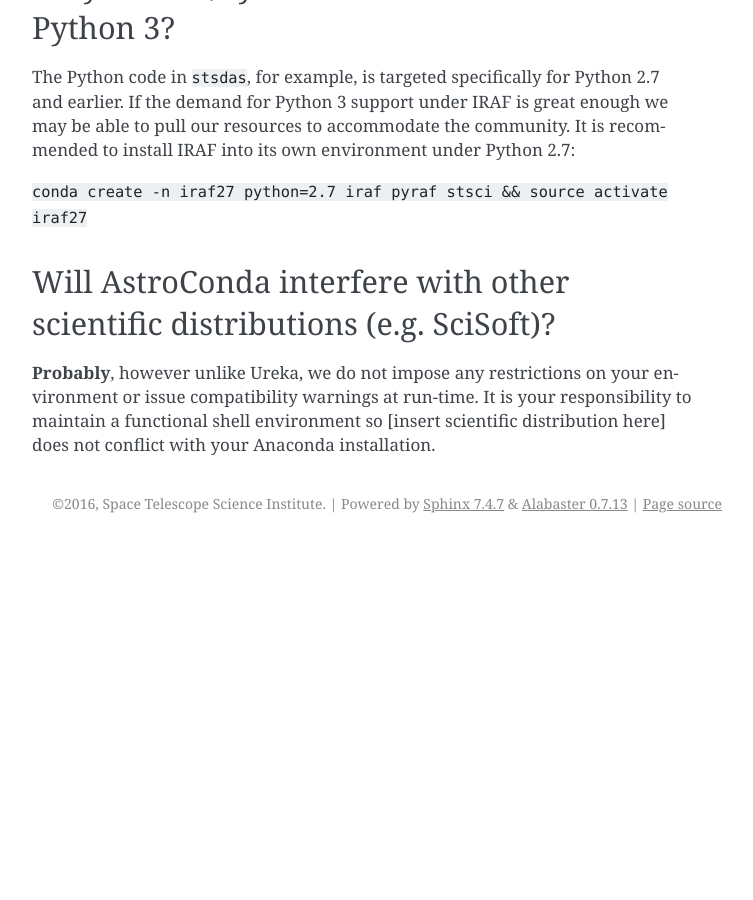
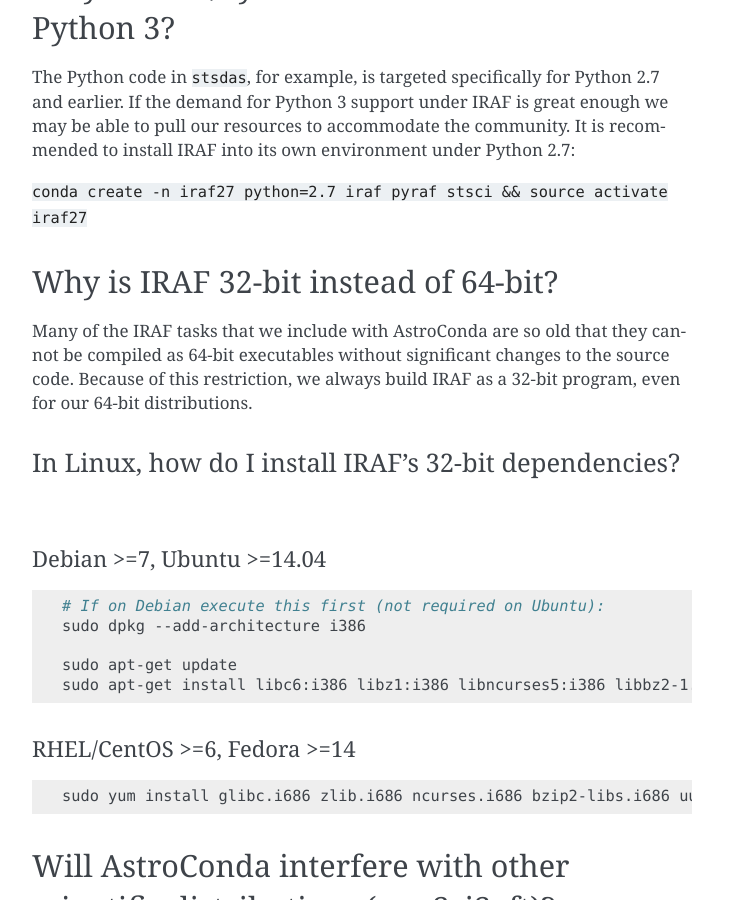
Before and after one commit to jhunkeler/astroconda, a Sphinx documentation site: the page built from source/faq.rst, in a window 1280 px wide and 900 px high, scrolled down 2305 px. Shown: the whole window, without its empty margins (388-1141 px from the left). Built offline with Sphinx 7.4.7, drawn with Linux system fonts in a browser that asks for light colours; before the commit the page ends 2848 px from its top, so only the background shows below that.

Commit message:
Update FAQ: Explain why IRAF is not 64-bit

```diff
--- a/source/faq.rst
+++ b/source/faq.rst
@@ -85,6 +85,33 @@
 
 ``conda create -n iraf27 python=2.7 iraf pyraf stsci && source activate iraf27``
 
+Why is IRAF 32-bit instead of 64-bit?
+=====================================
+
+Many of the IRAF tasks that we include with AstroConda are so old that they cannot be compiled as 64-bit executables
+without significant changes to the source code. Because of this restriction, we always build IRAF as a 32-bit program, even
+for our 64-bit distributions.
+
+In Linux, how do I install IRAF's 32-bit dependencies?
+------------------------------------------------------
+
+Debian >=7, Ubuntu >=14.04
+^^^^^^^^^^^^^^^^^^^^^^^^^^
+
+.. code-block:: sh
+
+    # If on Debian execute this first (not required on Ubuntu):
+    sudo dpkg --add-architecture i386
+
+    sudo apt-get update
+    sudo apt-get install libc6:i386 libz1:i386 libncurses5:i386 libbz2-1.0:i386 libuuid1:i386 libxcb1:i386
+
+RHEL/CentOS >=6, Fedora >=14
+^^^^^^^^^^^^^^^^^^^^^^^^^^^^
+
+.. code-block:: sh
+
+    sudo yum install glibc.i686 zlib.i686 ncurses.i686 bzip2-libs.i686 uuid.i686 libxcb.i686
 
 Will AstroConda interfere with other scientific distributions (e.g. SciSoft)?
 =============================================================================
```
